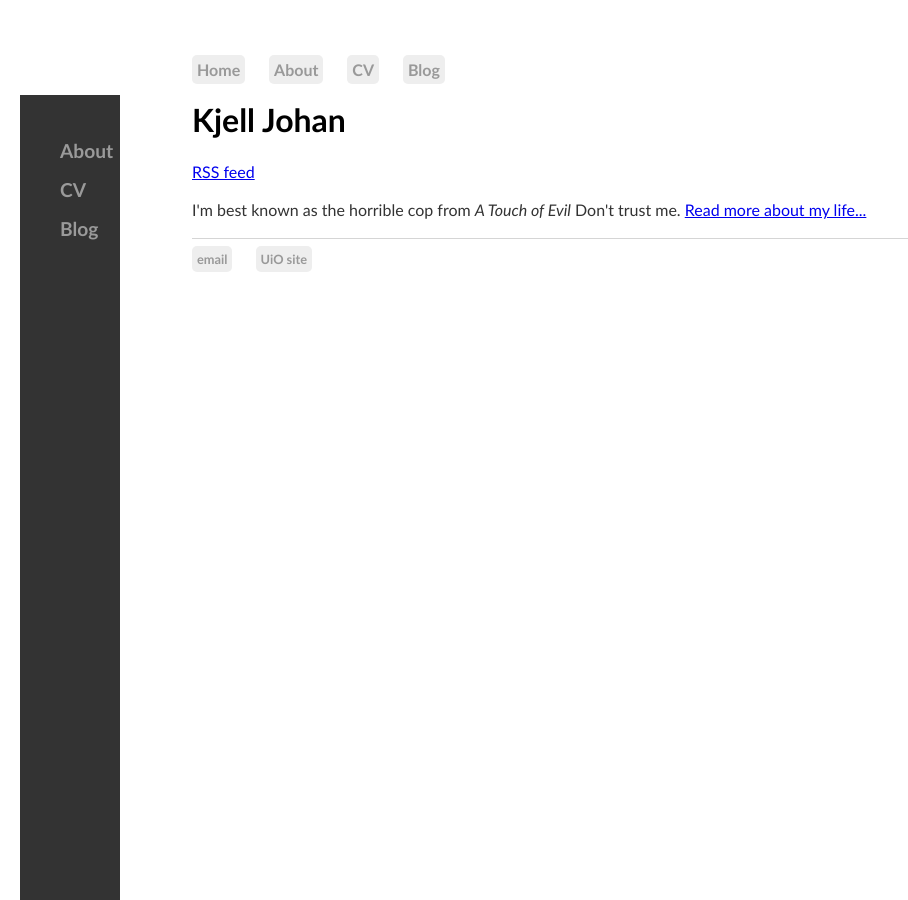
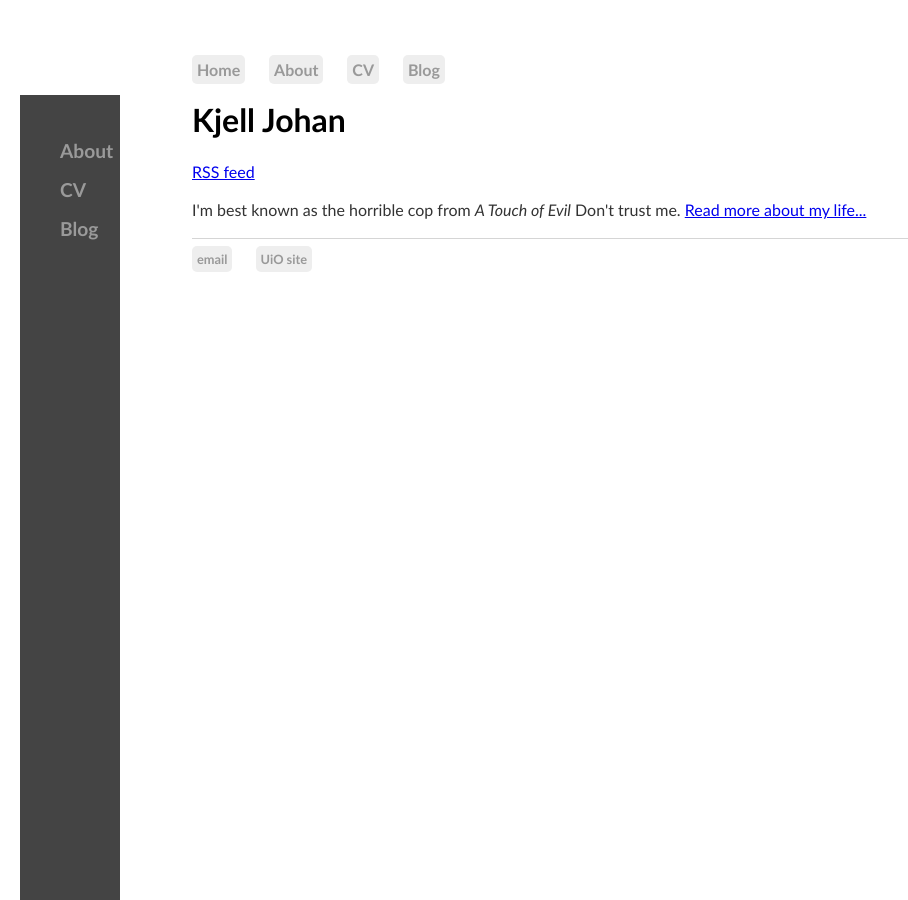
Before and after one commit to kjelljs/kjelljs.github.io, a Jekyll site: the page built from index.html, in a window 1280 px wide. Shown: the whole page, without its empty margins (0-908 px from the left). Built offline with Jekyll 4.4.1, drawn with Linux system fonts in a browser that asks for light colours.

Commit message:
Update main.css

```diff
--- a/css/main.css
+++ b/css/main.css
@@ -27,7 +27,7 @@
   z-index: 1;
   /*top: 0;*/
   left: 0;
-  background-color: #333;
+  background-color: #444;
   overflow-x: hidden;
   padding-top: 20px;
   font-family: Optima, Candara, Calibri, Arial, sans-serif;
@@ -39,7 +39,7 @@
 }
 
 sidenav a {
-  padding: 8px 8px 8px 0px;
+  padding: 8px 20px 8px 0px;
   text-decoration: none;
   font-size: 1.2em;
   color: #9a9a9a;
```
